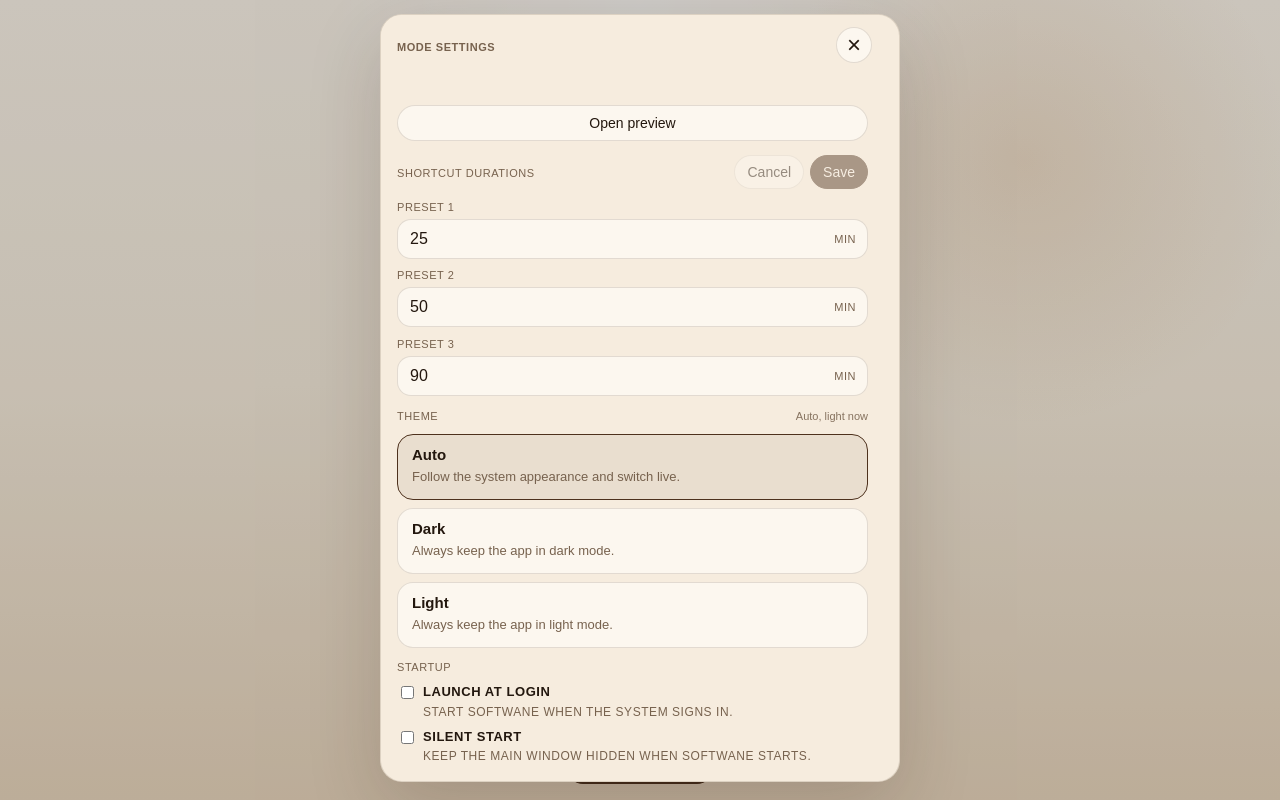
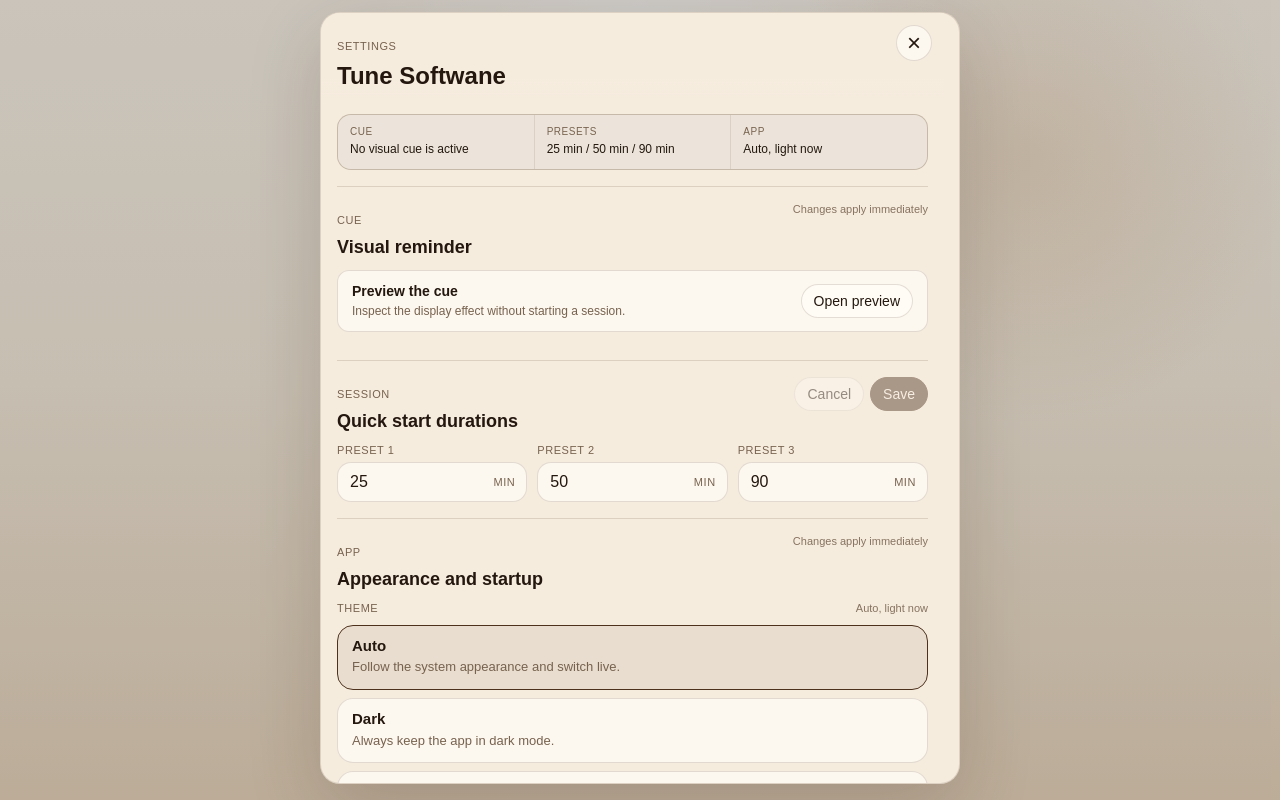
Before and after one commit to softwane/softwane, a Vue app: page / in a window 1280 px wide. Both pictures are taken after a click on the button "Tune". Built offline with nearby package versions, Linux system fonts and the light colour scheme.

Commit message:
refactor: clarify settings organization
Rework the settings sheet around cue, session, controls, and app sections so the visual cue controls are easier to scan. Keep shortcut editing collapsed by default and restore the saturation compatibility note near channel toggles.

```diff
--- a/src/App.vue
+++ b/src/App.vue
@@ -40,12 +40,15 @@ import {
 
 const isSettingsOpen = ref(false);
 const workMinutes = ref(50);
+const expandedChannelSettings = ref({});
+const isShortcutSectionOpen = ref(false);
 
 const themeModeOptions = [
   { id: "auto", label: "Auto", description: "Follow the system appearance and switch live." },
   { id: "dark", label: "Dark", description: "Always keep the app in dark mode." },
   { id: "light", label: "Light", description: "Always keep the app in light mode." },
 ];
+const channelCompatibilityText = "Saturation cannot run together with Warmth or Brightness on macOS. Turning one on may turn the other mode off.";
 
 const { resolvedTheme, setThemeMode, themeMode } = useAppearance();
 
@@ -180,9 +183,61 @@ const canTakeBreak = computed(() => isProgress.value);
 const canStop = computed(() => isProgress.value || isSettling.value || isRest.value);
 const canStartNewSession = computed(() => isIdle.value);
 const isStartLayerOpen = ref(false);
+const enabledChannelCount = computed(() => Object.values(channelEnabled.value).filter(Boolean).length);
+const cueSummaryText = computed(() => {
+  if (enabledChannelCount.value === 0) return "No visual cue is active";
+  const active = channelConfigs.value
+    .filter(([type]) => channelEnabled.value[type])
+    .map(([type]) => channelLabel(type));
+  return `${active.join(" + ")} active`;
+});
 
 function hasChannel(type) { return channelConfigs.value.some(([t]) => t === type); }
 function channelLabel(type) { return type === "color_temp" ? "Warmth" : type.charAt(0).toUpperCase() + type.slice(1); }
+
+function channelDescription(type) {
+  if (type === "saturation") return "Softens color as the session approaches its end.";
+  if (type === "color_temp") return "Warms the display into a sunset-like tone.";
+  if (type === "brightness") return "Dims the display for a lower-presence cue.";
+  return "";
+}
+
+function formatPercent(value) {
+  return `${(value * 100).toFixed(0)}%`;
+}
+
+function formatMinutes(durationMs) {
+  return `${Math.round(durationMs / 60_000)} min`;
+}
+
+function channelTargetSummary(type) {
+  const value = getChannelTargetValueDisplay(type, findChannelConfig(type));
+  if (type === "color_temp") return `${value} K final warmth`;
+  if (type === "brightness") return `${formatPercent(value)} final brightness`;
+  return `${formatPercent(value)} final color`;
+}
+
+function channelTimingSummary(type) {
+  return `starts at ${formatPercent(getChannelBeginRatio(type))}`;
+}
+
+function channelRampSummary(type) {
+  const steepness = getChannelSteepness(type);
+  if (steepness < 6) return "slow ramp";
+  if (steepness > 18) return "sharp ramp";
+  return "balanced ramp";
+}
+
+function isChannelExpanded(type) {
+  return Boolean(expandedChannelSettings.value[type]);
+}
+
+function toggleChannelDetails(type) {
+  expandedChannelSettings.value = {
+    ...expandedChannelSettings.value,
+    [type]: !expandedChannelSettings.value[type],
+  };
+}
 
 function openStartLayer() {
   isStartLayerOpen.value = true;
@@ -212,6 +267,7 @@ const presetDraft = useDraft(presetDurations, async (d) => {
   await saveShortcutPresetDurations(d);
 });
 const presetSaveError = ref("");
+const presetSummaryText = computed(() => presetDraft.draft.value.map(formatMinutes).join(" / "));
 
 function onDraftDurationChange(index, value) {
   const v = Math.max(60_000, Number(value) * 60_000 || 60_000);
@@ -253,6 +309,10 @@ const shortcutDraft = useDraft(shortcutBindings, async (b) => {
   await saveShortcutBindings(b);
 });
 const shortcutSaveError = ref("");
+const configuredShortcutCount = computed(() => {
+  if (!shortcutDraft.draft.value) return 0;
+  return SHORTCUT_ACTIONS.filter((action) => shortcutDraft.draft.value[action]).length;
+});
 
 function setShortcutBinding(action, binding) {
   if (!shortcutDraft.draft.value) return;
@@ -376,87 +436,133 @@ onMounted(() => { init(); });
             <input type="checkbox" :checked="channelEnabled.brightness" @change="onToggleChannel('brightness', $event.target.checked)" /><span>Brightness</span>
           </label>
         </div>
+        <p v-if="hasChannel('saturation')" class="compatibility-note">{{ channelCompatibilityText }}</p>
         <button class="start-button" type="button" @click="onStartSession">Start session</button>
       </div>
     </section>
 
     <!-- Settings layer -->
-    <section :class="['settings-layer', 'mode-settings-layer', { 'is-active': isSettingsOpen }]" role="dialog" :aria-hidden="!isSettingsOpen" aria-label="Channel settings" @click.self="onCloseSettings">
+    <section :class="['settings-layer', 'mode-settings-layer', { 'is-active': isSettingsOpen }]" role="dialog" :aria-hidden="!isSettingsOpen" aria-label="Settings" @click.self="onCloseSettings">
       <div class="settings-sheet settings-page">
         <header class="settings-header">
-          <div><h1 class="settings-kicker">Mode settings</h1></div>
+          <div>
+            <p class="settings-kicker">Settings</p>
+            <h1 class="settings-title">Tune Softwane</h1>
+          </div>
           <button class="icon-button" type="button" aria-label="Close settings" @click="onCloseSettings">&times;</button>
         </header>
 
-        <!-- Per-channel config -->
         <p v-if="configMutationError" class="settings-error" role="status">{{ configMutationError }}</p>
+
+        <section class="settings-summary" aria-label="Current settings summary">
+          <div>
+            <span>Cue</span>
+            <strong>{{ cueSummaryText }}</strong>
+          </div>
+          <div>
+            <span>Presets</span>
+            <strong>{{ presetSummaryText }}</strong>
+          </div>
+          <div>
+            <span>App</span>
+            <strong>{{ themeModeSummary }}</strong>
+          </div>
+        </section>
+
+        <section class="settings-section" aria-labelledby="cue-settings-title">
+          <div class="settings-section-header">
+            <div>
+              <p class="settings-kicker">Cue</p>
+              <h2 id="cue-settings-title" class="settings-section-title">Visual reminder</h2>
+            </div>
+            <span class="settings-group-meta">Changes apply immediately</span>
+          </div>
+
+          <div class="preview-control">
+            <div>
+              <strong>{{ isPreview ? `Preview ${formatPercent(previewProgress)}` : "Preview the cue" }}</strong>
+              <span>Inspect the display effect without starting a session.</span>
+            </div>
+            <div class="preview-actions">
+              <template v-if="!isPreview">
+                <button class="action-button" type="button" @click="enterPreview">Open preview</button>
+              </template>
+              <template v-else>
+                <input aria-label="Preview intensity" type="range" min="0" max="1" step="0.01" :value="previewProgress" @input="setPreviewProgress($event.target.value)" />
+                <button class="action-button" type="button" @click="exitPreview">Close preview</button>
+              </template>
+            </div>
+          </div>
+
+          <p v-if="hasChannel('saturation')" class="compatibility-note">{{ channelCompatibilityText }}</p>
+
           <div class="channel-settings-list">
-          <template v-for="[type] in channelConfigs" :key="type">
-            <div class="channel-setting-card">
-              <label class="field">
+            <article v-for="[type] in channelConfigs" :key="type" :class="['channel-setting-card', { 'is-disabled': !channelEnabled[type] }]">
+              <div class="channel-setting-head">
+                <label class="setting-switch">
                   <input type="checkbox" :checked="channelEnabled[type]" @change="onToggleChannel(type, $event.target.checked)" />
+                  <span>
                     <strong>{{ channelLabel(type) }}</strong>
+                    <small>{{ channelDescription(type) }}</small>
+                  </span>
                 </label>
+                <button class="text-button" type="button" :aria-expanded="isChannelExpanded(type)" @click="toggleChannelDetails(type)">
+                  {{ isChannelExpanded(type) ? "Hide" : "Details" }}
+                </button>
+              </div>
 
-              <div class="channel-config-controls" v-if="channelEnabled[type]">
-                <!-- Begin ratio -->
+              <div v-if="channelEnabled[type]" class="channel-metrics" aria-label="Channel summary">
+                <span>{{ channelTimingSummary(type) }}</span>
+                <span>{{ channelTargetSummary(type) }}</span>
+                <span>{{ channelRampSummary(type) }}</span>
+              </div>
+
+              <div class="channel-config-controls" v-if="channelEnabled[type] && isChannelExpanded(type)">
                 <label class="field field-compact">
-                  <span>Begin at {{ (getChannelBeginRatio(type) * 100).toFixed(0) }}%</span>
+                  <span>Starts at {{ formatPercent(getChannelBeginRatio(type)) }}</span>
                   <input type="range" min="0" max="1" step="0.01" :value="getChannelBeginRatio(type)" @input="updateChannelProgressBeginRatio(type, Number($event.target.value))" />
                 </label>
 
-                <!-- Target value (type-specific) -->
                 <template v-if="type === 'saturation'">
                   <label class="field field-compact">
-                    <span>Target saturation {{ (getChannelTargetValueDisplay(type, findChannelConfig(type)) * 100).toFixed(0) }}%</span>
+                    <span>Final color {{ formatPercent(getChannelTargetValueDisplay(type, findChannelConfig(type))) }}</span>
                     <input type="range" min="0.2" max="1" step="0.01" :value="getChannelTargetValueDisplay(type, findChannelConfig(type))" @input="onChannelTargetChange(type, $event.target.value)" />
                   </label>
                 </template>
                 <template v-else-if="type === 'color_temp'">
                   <label class="field field-compact">
-                    <span>Target warmth {{ getChannelTargetValueDisplay(type, findChannelConfig(type)) }} K</span>
+                    <span>Final warmth {{ getChannelTargetValueDisplay(type, findChannelConfig(type)) }} K</span>
                     <input type="range" min="1000" max="6500" step="100" :value="getChannelTargetValueDisplay(type, findChannelConfig(type))" @input="onChannelTargetChange(type, $event.target.value)" />
                   </label>
                 </template>
                 <template v-else-if="type === 'brightness'">
                   <label class="field field-compact">
-                    <span>Target brightness {{ (getChannelTargetValueDisplay(type, findChannelConfig(type)) * 100).toFixed(0) }}%</span>
+                    <span>Final brightness {{ formatPercent(getChannelTargetValueDisplay(type, findChannelConfig(type))) }}</span>
                     <input type="range" min="0" max="1" step="0.01" :value="getChannelTargetValueDisplay(type, findChannelConfig(type))" @input="onChannelTargetChange(type, $event.target.value)" />
                   </label>
                 </template>
 
-                <!-- Curve steepness -->
                 <label class="field field-compact">
-                  <span>Steepness {{ getChannelSteepness(type).toFixed(1) }}</span>
+                  <span>Ramp shape {{ getChannelSteepness(type).toFixed(1) }}</span>
                   <input type="range" min="0.5" max="30" step="0.5" :value="getChannelSteepness(type)" @input="updateChannelCurveParams(type, Number($event.target.value))" />
                 </label>
               </div>
+            </article>
           </div>
-          </template>
-        </div>
-
-        <!-- Preview -->
-        <section class="settings-group">
-          <template v-if="!isPreview">
-            <button class="action-button" type="button" @click="enterPreview">Open preview</button>
-          </template>
-          <template v-else>
-            <div class="settings-group-header"><span class="settings-group-title">Preview ({{ (previewProgress * 100).toFixed(0) }}%)</span></div>
-            <input type="range" min="0" max="1" step="0.01" :value="previewProgress" @input="setPreviewProgress($event.target.value)" />
-            <button class="action-button" type="button" @click="exitPreview">Close preview</button>
-          </template>
         </section>
 
-        <!-- Preset durations (Save / Cancel) -->
-        <section class="settings-group">
-          <div class="settings-group-header">
-            <span class="settings-group-title">Shortcut durations</span>
+        <section class="settings-section" aria-labelledby="session-settings-title">
+          <div class="settings-section-header">
+            <div>
+              <p class="settings-kicker">Session</p>
+              <h2 id="session-settings-title" class="settings-section-title">Quick start durations</h2>
+            </div>
             <div class="settings-group-actions">
               <button class="ghost-button" type="button" :disabled="!presetDraft.dirty.value" @click="onPresetCancel">Cancel</button>
               <button class="ghost-button ghost-button-primary" type="button" :disabled="!presetDraft.dirty.value" @click="onPresetSave">Save</button>
             </div>
           </div>
-          <div class="field-grid">
+          <div class="field-grid preset-duration-grid">
             <label v-for="(d, i) in presetDraft.draft.value" :key="i" class="field field-compact">
               <span>Preset {{ i + 1 }}</span>
               <div class="input-with-unit">
@@ -468,18 +574,27 @@ onMounted(() => { init(); });
           <p v-if="presetSaveError" class="settings-error">{{ presetSaveError }}</p>
         </section>
 
-        <!-- Shortcut bindings (Save / Cancel) -->
-        <section class="settings-group" v-if="shortcutDraft.draft.value">
-          <div class="settings-group-header">
-            <span class="settings-group-title">Shortcuts</span>
+        <section class="settings-section" v-if="shortcutDraft.draft.value" aria-labelledby="controls-settings-title">
+          <div class="settings-section-header">
+            <div>
+              <p class="settings-kicker">Controls</p>
+              <h2 id="controls-settings-title" class="settings-section-title">Shortcuts</h2>
+            </div>
             <div class="settings-group-actions">
+              <span class="settings-group-meta">{{ configuredShortcutCount }} configured</span>
+              <button class="text-button" type="button" :aria-expanded="isShortcutSectionOpen" @click="isShortcutSectionOpen = !isShortcutSectionOpen">
+                {{ isShortcutSectionOpen ? "Hide" : "Show" }}
+              </button>
               <button class="ghost-button" type="button" :disabled="!shortcutDraft.dirty.value" @click="onShortcutCancel">Cancel</button>
               <button class="ghost-button ghost-button-primary" type="button" :disabled="!shortcutDraft.dirty.value || shortcutHasConflict" @click="onShortcutSave">Save</button>
             </div>
           </div>
           <p v-if="shortcutHasConflict" class="settings-error">{{ conflictBannerText }}</p>
-          <div class="shortcut-list">
-            <div v-for="action in SHORTCUT_ACTIONS" :key="action" class="shortcut-row">
+          <p v-if="!isShortcutSectionOpen" class="settings-section-note">
+            Keyboard controls are configured. Open this section only when you need to change them.
+          </p>
+          <div v-if="isShortcutSectionOpen" class="shortcut-list">
+            <div v-for="action in SHORTCUT_ACTIONS" :key="action" :class="['shortcut-row', { 'is-invalid': shortcutConflicts.has(action) }]">
               <span class="shortcut-label">{{ shortcutLabels[action] }}</span>
               <KeyBindingInput
                 :model-value="shortcutDraft.draft.value[action]"
@@ -491,8 +606,16 @@ onMounted(() => { init(); });
           <p v-if="shortcutSaveError" class="settings-error">{{ shortcutSaveError }}</p>
         </section>
 
-        <!-- Theme -->
-        <section class="settings-group">
+        <section class="settings-section" aria-labelledby="app-settings-title">
+          <div class="settings-section-header">
+            <div>
+              <p class="settings-kicker">App</p>
+              <h2 id="app-settings-title" class="settings-section-title">Appearance and startup</h2>
+            </div>
+            <span class="settings-group-meta">Changes apply immediately</span>
+          </div>
+
+          <div class="settings-subsection">
             <div class="settings-group-header">
               <span class="settings-group-title">Theme</span>
               <span class="settings-group-meta">{{ themeModeSummary }}</span>
@@ -502,10 +625,9 @@ onMounted(() => { init(); });
                 <strong>{{ option.label }}</strong><span>{{ option.description }}</span>
               </button>
             </div>
-        </section>
+          </div>
 
-        <!-- Startup -->
-        <section class="settings-group">
+          <div class="settings-subsection">
             <div class="settings-group-header">
               <span class="settings-group-title">Startup</span>
             </div>
@@ -525,6 +647,7 @@ onMounted(() => { init(); });
                 </span>
               </label>
             </div>
+          </div>
         </section>
       </div>
     </section>
--- a/src/styles.css
+++ b/src/styles.css
@@ -454,14 +454,14 @@ button {
 
 .settings-sheet {
   position: relative;
-  width: min(100%, 520px);
+  width: min(100%, 640px);
   padding: 16px;
-  border-radius: 22px;
+  border-radius: 20px;
   border: 1px solid var(--line);
   background: var(--surface-raised);
   box-shadow: var(--panel-shadow);
   display: grid;
-  gap: 14px;
+  gap: 16px;
   max-height: calc(100vh - 28px);
   overflow-y: auto;
   scrollbar-gutter: stable;
@@ -469,6 +469,7 @@ button {
 
 .settings-page {
   min-height: calc(100vh - 32px);
+  align-content: start;
 }
 
 .settings-header {
@@ -484,7 +485,7 @@ button {
   margin: 4px 0 0;
   font-size: 24px;
   line-height: 1.05;
-  letter-spacing: -0.05em;
+  letter-spacing: 0;
 }
 
 .icon-button {
@@ -535,6 +536,10 @@ button {
   display: grid;
   grid-template-columns: 1fr;
   gap: 10px;
+}
+
+.preset-duration-grid {
+  grid-template-columns: repeat(3, minmax(0, 1fr));
 }
 
 .field input[type="range"] {
@@ -611,6 +616,82 @@ button {
   gap: 10px;
 }
 
+.settings-summary {
+  display: grid;
+  grid-template-columns: repeat(3, minmax(0, 1fr));
+  gap: 1px;
+  overflow: hidden;
+  border: 1px solid var(--line);
+  border-radius: 14px;
+  background: var(--line);
+}
+
+.settings-summary div {
+  display: grid;
+  gap: 5px;
+  min-width: 0;
+  padding: 12px;
+  background: var(--surface-muted);
+}
+
+.settings-summary span {
+  color: var(--muted);
+  font-size: 10px;
+  line-height: 1;
+  letter-spacing: 0.05em;
+  text-transform: uppercase;
+}
+
+.settings-summary strong {
+  overflow: hidden;
+  color: var(--text);
+  font-size: 12px;
+  font-weight: 500;
+  line-height: 1.25;
+  text-overflow: ellipsis;
+  white-space: nowrap;
+}
+
+.settings-section {
+  display: grid;
+  gap: 12px;
+  padding-top: 16px;
+  border-top: 1px solid var(--line);
+}
+
+.settings-section:first-of-type {
+  padding-top: 0;
+  border-top: 0;
+}
+
+.settings-section-header {
+  display: flex;
+  justify-content: space-between;
+  gap: 18px;
+  align-items: start;
+}
+
+.settings-section-title {
+  margin: 4px 0 0;
+  color: var(--text);
+  font-size: 18px;
+  font-weight: 600;
+  line-height: 1.15;
+  letter-spacing: 0;
+}
+
+.settings-section-note {
+  margin: -2px 0 0;
+  color: var(--muted);
+  font-size: 12px;
+  line-height: 1.45;
+}
+
+.settings-subsection {
+  display: grid;
+  gap: 10px;
+}
+
 .settings-group-header {
   display: flex;
   justify-content: space-between;
@@ -663,6 +744,44 @@ button {
     gap: 10px;
   }
 
+  .settings-summary,
+  .preset-duration-grid {
+    grid-template-columns: 1fr;
+  }
+
+  .settings-section-header,
+  .preview-control {
+    grid-template-columns: 1fr;
+    display: grid;
+  }
+
+  .settings-group-actions,
+  .preview-actions {
+    justify-content: start;
+  }
+
+  .preview-actions {
+    width: 100%;
+  }
+
+  .preview-actions input[type="range"] {
+    width: 100%;
+  }
+
+  .channel-setting-head {
+    align-items: start;
+  }
+
+  .channel-metrics,
+  .channel-config-controls {
+    padding-left: 0;
+  }
+
+  .shortcut-row {
+    grid-template-columns: 1fr;
+    gap: 6px;
+  }
+
   .preset-row {
     flex-wrap: wrap;
   }
@@ -690,29 +809,167 @@ button {
   accent-color: var(--accent);
 }
 
+.compatibility-note {
+  margin: -2px 0 0;
+  padding: 8px 10px;
+  border: 1px solid var(--line);
+  border-radius: 10px;
+  color: var(--muted);
+  background: var(--surface-muted);
+  font-size: 12px;
+  line-height: 1.4;
+}
+
 .channel-settings-list {
+  display: grid;
+  gap: 10px;
+}
+
+.channel-setting-card {
+  display: grid;
+  gap: 10px;
+  padding: 12px 14px;
+  border: 1px solid var(--line);
+  border-radius: 12px;
+  background: var(--surface-muted);
+  transition:
+    background var(--motion-button-ms) var(--motion-soft),
+    border-color var(--motion-button-ms) var(--motion-soft),
+    opacity var(--motion-button-ms) var(--motion-soft);
+}
+
+.channel-setting-card.is-disabled {
+  opacity: 0.72;
+}
+
+.channel-setting-head {
   display: flex;
-  flex-direction: column;
+  align-items: center;
+  justify-content: space-between;
   gap: 12px;
 }
 
-.channel-setting-card {
-  padding: 10px 14px;
-  border: 1px solid var(--line);
-  border-radius: 10px;
+.setting-switch {
+  display: grid;
+  grid-template-columns: auto 1fr;
+  gap: 9px;
+  align-items: start;
+  min-width: 0;
+  cursor: pointer;
 }
 
-.channel-setting-card label {
+.setting-switch input[type="checkbox"] {
+  margin-top: 2px;
+  accent-color: var(--accent);
+}
+
+.setting-switch span {
+  display: grid;
+  gap: 4px;
+  min-width: 0;
+}
+
+.setting-switch strong {
+  color: var(--text);
+  font-size: 14px;
+  line-height: 1.15;
+}
+
+.setting-switch small {
+  color: var(--muted);
+  font-size: 12px;
+  line-height: 1.35;
+}
+
+.text-button {
+  flex: none;
+  padding: 4px 0;
+  border: 0;
+  background: transparent;
+  color: var(--field-accent);
+  cursor: pointer;
+  font-size: 12px;
+  line-height: 1;
+}
+
+.text-button:hover {
+  color: var(--accent);
+}
+
+.text-button:focus-visible {
+  outline: 2px solid var(--field-accent);
+  outline-offset: 3px;
+  border-radius: 4px;
+}
+
+.channel-metrics {
   display: flex;
-  align-items: center;
   gap: 6px;
-  cursor: pointer;
+  flex-wrap: wrap;
+  padding-left: 26px;
+}
+
+.channel-metrics span {
+  padding: 4px 7px;
+  border: 1px solid var(--line);
+  border-radius: 999px;
+  color: var(--muted);
+  background: var(--surface);
+  font-size: 11px;
+  line-height: 1;
+}
+
+.channel-config-controls {
+  display: grid;
+  gap: 11px;
+  padding: 2px 0 0 26px;
 }
 
 .channel-description {
   margin: 4px 0 0 22px;
   font-size: 11px;
   color: var(--muted);
+}
+
+.preview-control {
+  display: grid;
+  grid-template-columns: minmax(0, 1fr) auto;
+  gap: 14px;
+  align-items: center;
+  padding: 12px 14px;
+  border: 1px solid var(--line);
+  border-radius: 12px;
+  background: var(--surface);
+}
+
+.preview-control > div:first-child {
+  display: grid;
+  gap: 4px;
+  min-width: 0;
+}
+
+.preview-control strong {
+  color: var(--text);
+  font-size: 14px;
+  line-height: 1.15;
+}
+
+.preview-control span {
+  color: var(--muted);
+  font-size: 12px;
+  line-height: 1.35;
+}
+
+.preview-actions {
+  display: flex;
+  align-items: center;
+  justify-content: flex-end;
+  gap: 10px;
+}
+
+.preview-actions input[type="range"] {
+  width: min(34vw, 180px);
+  accent-color: var(--field-accent);
 }
 
 @media (max-width: 460px) {
@@ -735,6 +992,8 @@ button {
   display: flex;
   gap: 6px;
   align-items: center;
+  flex-wrap: wrap;
+  justify-content: flex-end;
 }
 
 .ghost-button-primary {
```
Lines whose indentation alone changed are shown as unchanged.
